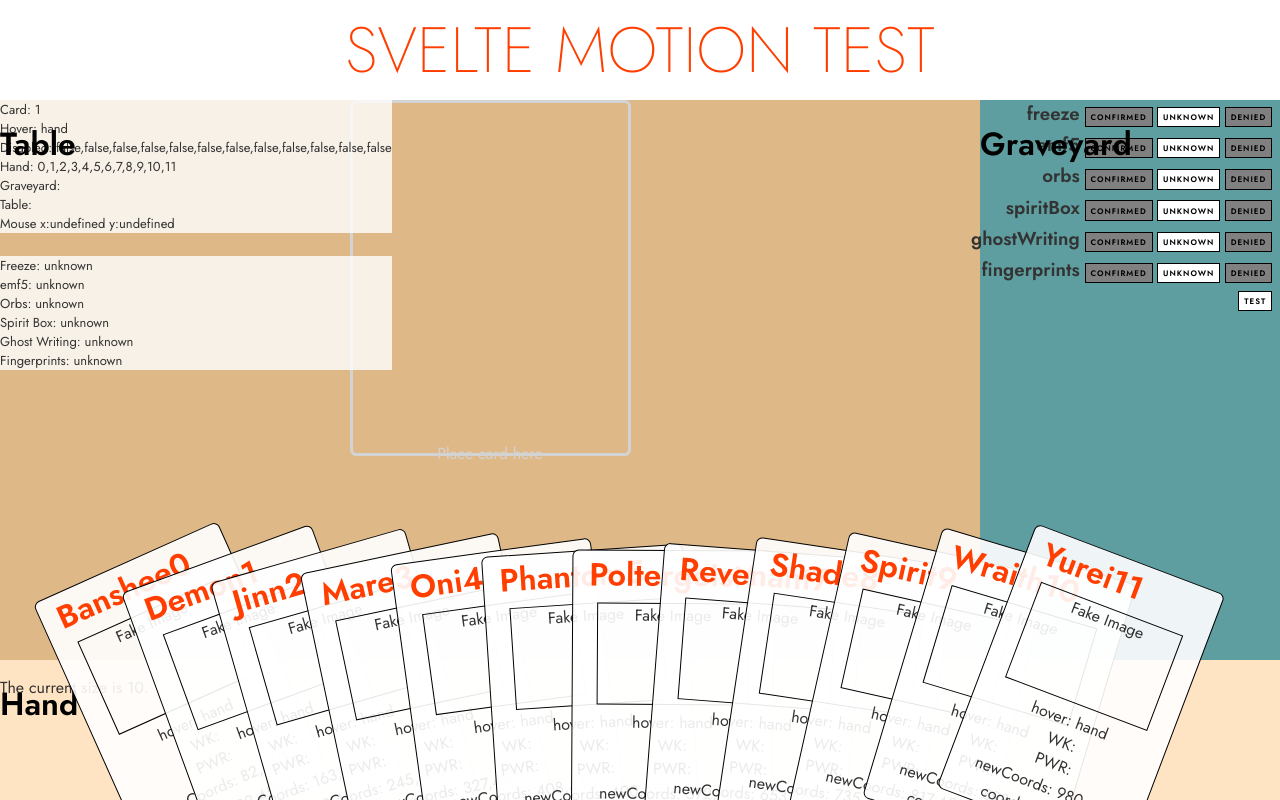
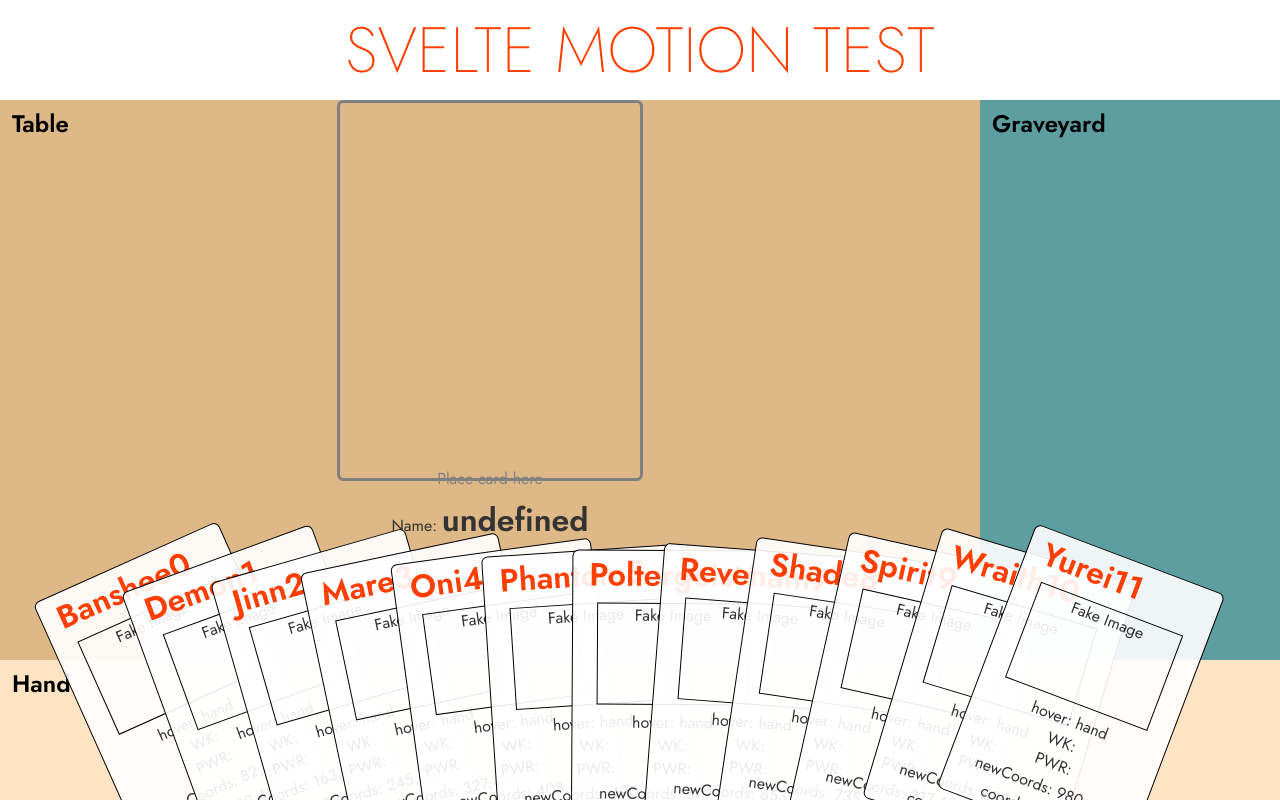
Before and after one commit to PeterBaker644/svelte-motion-experiment, a Svelte app: page / in a window 1280 px wide. Built offline with nearby package versions, Linux system fonts and the light colour scheme.

Commit message:
Fixed sorting, adding some basic catalog functionality

```diff
--- a/src/App.svelte
+++ b/src/App.svelte
@@ -22,7 +22,9 @@
 
 <div class="container">
   <header>
-    <h1>Svelte Motion Test</h1>
+    <h1>
+      Svelte Motion Test
+    </h1>
   </header>
   <Board />
 </div>
--- a/src/components/Board.svelte
+++ b/src/components/Board.svelte
@@ -1,35 +1,41 @@
 <script>
   import Card from "./Card.svelte";
   import Debugger from "./Debugger.svelte";
+  import { board } from "./stores"
   import catalog from './catalog';
+import TableData from "./TableData.svelte";
 
-  let size = 10,
+  let
     hover = "hand",
     card = 1;
   // let tablex = document.getElementById("table").clientWidth;
   // let tabley = document.getElementById("table").clientHeight;
 
+  $: ({ table } = $board);
+  $: currentCard = catalog[table[0]];
+
 </script>
 
-<main on:mousedown={() => (size = 20)} on:mouseup={() => (size = 10)}>
-  <!-- reminder to spread cards no more than 100px apart. Can be less but never more. -->
+<main>
 
-  <div class="debug">
+  <!-- <div class="debug">
     <Debugger {card} {hover} />
-  </div>
+  </div> -->
 
   <div id="table">
-    <h1 style='position:absolute'>Table</h1>
+    <h2 style='position:absolute'>Table</h2>
     <div id="frame">
       <p>Place card here</p>
     </div>
+
+      <TableData card={currentCard || ""}/>
+
   </div>
   <div id="graveyard">
-    <h1 style='position:absolute'>Graveyard</h1>
+    <h2 style='position:absolute'>Graveyard</h2>
   </div>
   <div id="hand">
-    <h1 style='position:absolute'>Hand</h1>
-    <p>The current size is {size}.</p>
+    <h2 style='position:absolute'>Hand</h2>
   </div>
   <ul>
     {#each catalog as card}
@@ -54,18 +60,20 @@
     grid-template-columns: 1fr 300px;
   }
 
-  h1 {
+  h2 {
     color: black;
+    margin: 0;
+    padding: 0.25em 0.5em;
   }
 
   #frame {
-    height: 350px;
-    width: 275px;
-    border: 0.2em solid lightgrey;
+    height: 375px;
+    width: 300px;
+    border: 0.2em solid grey;
     border-radius: 0.4em;
     place-self: center;
     place-content: center;
-    color: lightgrey;
+    color: grey;
     z-index: 0;
   }
 
--- a/src/components/Card.svelte
+++ b/src/components/Card.svelte
@@ -57,6 +57,8 @@
       hover = disabled[info.id] ? "graveyard" : "hand";
     } else if (click) {
       hover = "table";
+    } else {
+      hover = calcHover(event);
     };
     click = true;
     drop(info.id, hover, $board, board);
@@ -64,6 +66,7 @@
     coords.damping = 0.4;
     coords.set(newCoords);
   }
+
 </script>
 
 <div
--- a/src/components/FilterButton.svelte
+++ b/src/components/FilterButton.svelte
@@ -13,7 +13,6 @@ const updateFilters = (value) => {
   shuffle($filters, $board, board);
 };
 
-// Needs to react to the state of the filter.
 </script>
 
 <div class="filter">
--- /dev/null
+++ b/src/components/TableData.svelte
@@ -0,0 +1,43 @@
+<script>
+export let card;
+</script>
+
+<section>
+  <div>
+    Name:
+    <span class="name">{card.name}</span>
+  </div>
+  <div>
+    Strength:
+    <span class="detail">{card.strength}</span>
+  </div>
+  <div>
+    Weakness:
+    <span class="detail">{card.weakness}</span>
+  </div>
+  <div>
+    Power:
+    <span class="detail">{card.power}</span>
+  </div>
+  <div>
+    Notes:
+    <span class="detail">{card.notes}</span>
+  </div>
+</section>
+
+<style>
+
+div {
+  margin: 1em 0 0 0;
+}
+
+.detail {
+  color: dimgray
+}
+
+.name {
+  font-size: 2em;
+  font-weight: 600
+  ;
+}
+</style>
--- a/src/components/defineCoords.js
+++ b/src/components/defineCoords.js
@@ -13,8 +13,8 @@ function defineCoords(card, {hand, graveyard}, {width, height}){
   } else if (graveyard.includes(card)) {
     // Graveyard Placement
     x = width - 250;
-    y = 25 + (50 * graveyard.indexOf(card));
-    y += 200;
+    y = 50 + (50 * graveyard.indexOf(card));
+    // y += 200;
     rotation = 0;
   } else {
     // Table Placement
```
